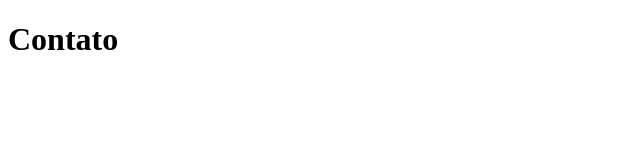
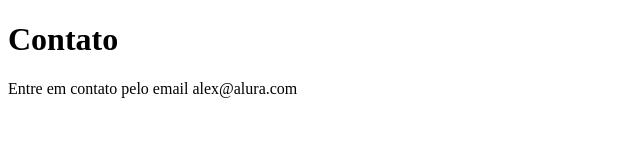
Before and after one commit to AlexzinFs/sistema-de-cadastro, a plain HTML site: page contato.html in a window 1280 px wide. Shown: the whole page, without its empty margins (0-640 px from the left). Drawn offline with Linux system fonts and the light colour scheme.

Commit message:
adicionando email de contato

```diff
--- a/contato.html
+++ b/contato.html
@@ -8,5 +8,6 @@
 </head>
 <body>
     <h1>Contato</h1>
+    <p>Entre em contato pelo email alex@alura.com</p>
 </body>
 </html>
```
